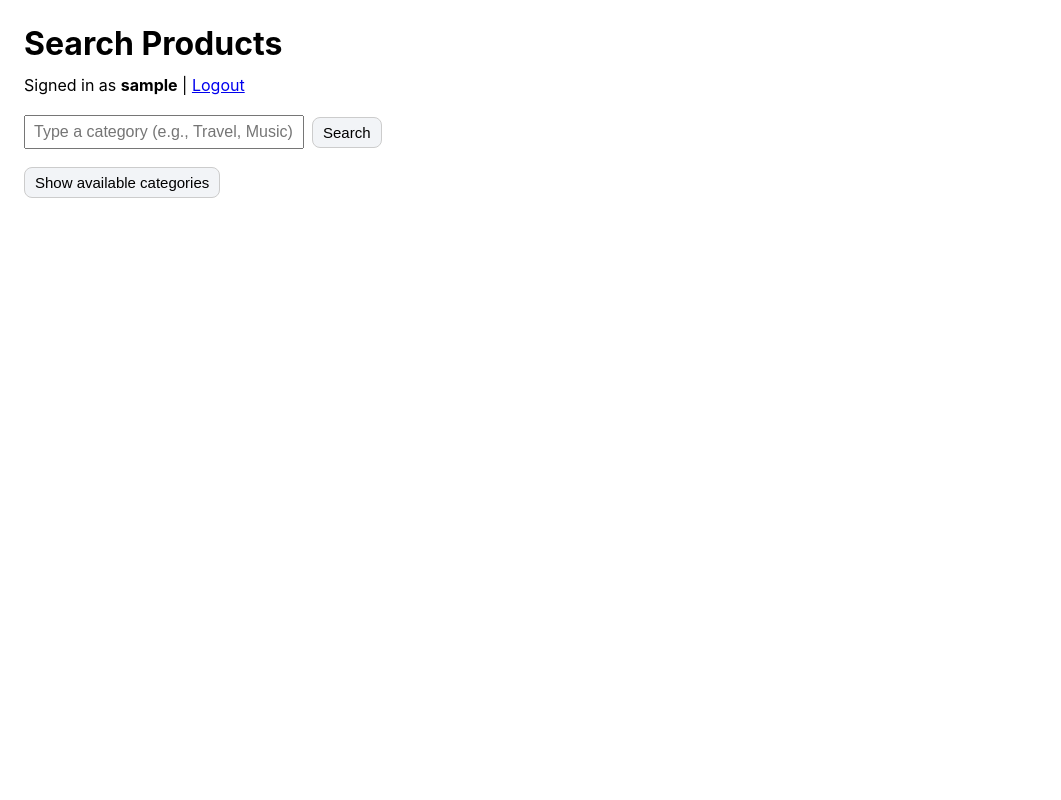
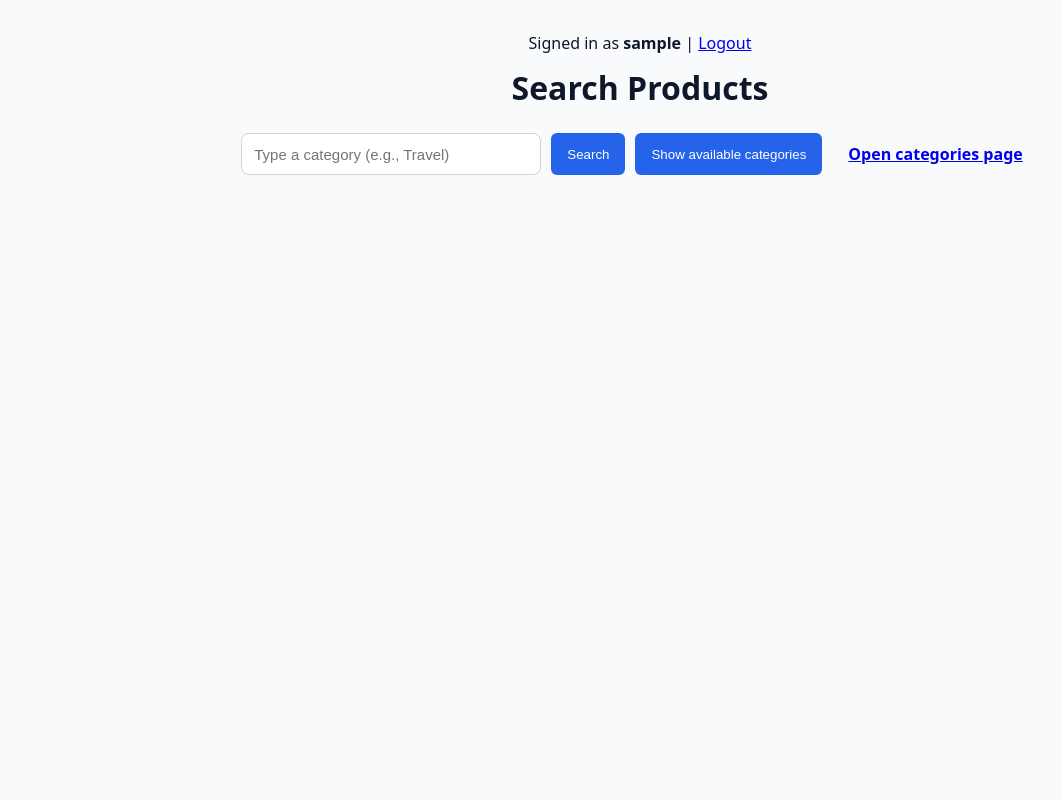
Before and after one commit to mon-sarder/LaCitySampleProjectRequirement, a Flask app: page /search in a window 1280 px wide. Shown: the whole page, without its empty margins (0-1061 px from the left). Run offline with Flask 3, Linux system fonts and the light colour scheme; the visitor is signed in with stand-in values (Sample User, id 1).

Commit message:
debugging CSP errors, 404 errors and more

```diff
--- a/backend/app.py
+++ b/backend/app.py
@@ -12,7 +12,7 @@ from werkzeug.security import generate_password_hash, check_password_hash
 from werkzeug.exceptions import BadRequest
 from jinja2 import TemplateNotFound
 
-from robot_driver import search_product
+from robot_driver import search_product, list_categories
 from login_driver import run_login_test
 
 # ── App setup ────────────────────────────────────────────────
@@ -45,17 +45,18 @@ def set_secure_headers(resp):
     resp.headers["Referrer-Policy"] = "no-referrer"
 
     if DEV_RELAXED_CSP:
-        # Relaxed for local development & MCP/Playwright testing
+        # Generous policy for local dev / MCP testing
         resp.headers["Content-Security-Policy"] = (
             "default-src 'self'; "
             "img-src 'self' data:; "
-            "script-src 'self' 'unsafe-inline'; "
+            "script-src 'self' 'unsafe-inline' 'unsafe-eval'; "
             "style-src  'self' 'unsafe-inline'; "
-            "connect-src 'self' http://localhost:5001 http://127.0.0.1:5001; "
+            "font-src 'self' data:; "
+            "connect-src 'self' http://localhost:5001 http://127.0.0.1:5001 ws: wss: http://localhost:* http://127.0.0.1:*; "
             "form-action 'self'; base-uri 'self'; frame-ancestors 'self';"
         )
     else:
-        # Stricter baseline (use for prod)
+        # Stricter baseline for production
         resp.headers["Content-Security-Policy"] = (
             "default-src 'self'; img-src 'self' data:; "
             "form-action 'self'; base-uri 'self'; frame-ancestors 'self';"
@@ -157,32 +158,26 @@ def login():
 @app.route("/register", methods=["GET", "POST"])
 def register():
     if request.method == "POST":
-        # robust trim of all fields
         username = (request.form.get("username") or "").strip()
         password = (request.form.get("password") or "")
         confirm  = (request.form.get("confirm")  or "")
 
-        # 1) required
         if not username or not password or not confirm:
             flash("Please fill out all fields.", "error")
             return render_template("register.html", username=username), 400
 
-        # 2) length / buffer protection
         if _too_long(username) or _too_long(password) or _too_long(confirm):
             flash(f"Username or password exceeds {MAX_CRED_LENGTH} characters.", "error")
             return render_template("register.html", username=username), 400
 
-        # 3) passwords must match
         if password != confirm:
             flash("Passwords do not match.", "error")
             return render_template("register.html", username=username), 400
 
-        # 4) unique username
         if get_user(username):
             flash("Username already exists.", "error")
             return render_template("register.html", username=username), 400
 
-        # 5) create user
         pw_hash = generate_password_hash(password)
         if add_user(username, pw_hash):
             session["user"] = username
@@ -206,7 +201,7 @@ def logout():
 def search_page():
     context = {
         "username": session.get("user"),
-        "query": "",
+        "query": request.args.get("query", ""),  # also accept ?query= from /categories links
         "error": None,
         "message": None,
         "choices": None,
@@ -215,11 +210,27 @@ def search_page():
         "meta": None,
     }
 
+    # If query provided via URL param (clicked from /categories)
+    if request.method == "GET" and context["query"]:
+        try:
+            data = search_product(context["query"], agent=AGENT_ID)
+            status = data.get("status")
+            if status == "choices":
+                context["message"] = data.get("message")
+                context["choices"] = data.get("categories") or []
+            elif status == "success":
+                context["picked"] = data.get("category")
+                context["items"] = data.get("items") or []
+                context["meta"] = data.get("meta")
+        except Exception as e:
+            context["error"] = f"Search failed: {e}"
+        return render_template("search.html", **context)
+
     if request.method == "POST":
         # Show available categories button
         if request.form.get("list_all") == "1":
             try:
-                data = search_product("", agent=AGENT_ID)
+                data = list_categories(agent=AGENT_ID)
                 context["message"] = data.get("message") or "Available categories:"
                 context["choices"] = data.get("categories") or []
             except Exception as e:
@@ -247,6 +258,29 @@ def search_page():
                 context["error"] = f"Search failed: {e}"
 
     return render_template("search.html", **context)
+
+# ── Categories pages (HTML + JSON) ──────────────────────────
+@app.route("/categories")
+@login_required
+def categories_page():
+    try:
+        data = list_categories(agent=AGENT_ID)
+        cats = data.get("categories", [])
+    except Exception as e:
+        cats = []
+        flash(f"Failed to load categories: {e}", "error")
+
+    # Keep this minimal so Claude/Playwright can navigate easily
+    return render_template("categories.html", categories=cats)
+
+@app.route("/categories.json")
+@login_required
+def categories_json():
+    try:
+        data = list_categories(agent=AGENT_ID)
+        return jsonify({"status": "choices", "categories": data.get("categories", [])})
+    except Exception as e:
+        return jsonify({"status": "error", "message": str(e)}), 500
 
 # ── JSON APIs ────────────────────────────────────────────────
 @app.route("/search-json", methods=["POST"])
--- a/backend/templates/search.html
+++ b/backend/templates/search.html
@@ -1,83 +1,56 @@
 <!DOCTYPE html>
 <html lang="en">
 <head>
-  <meta charset="UTF-8">
+  <meta charset="UTF-8" />
   <title>Search Products</title>
-  <style>
-    body { font-family: -apple-system, system-ui, Segoe UI, Roboto, Helvetica, Arial, sans-serif; margin: 24px; }
-    h1 { margin: 0 0 12px; }
-    .top { margin-bottom: 12px; }
-    .muted { color: #666; }
-    .error { color: #b00020; font-weight: 600; margin-top: 8px; }
-    .msg { margin-top: 8px; }
-    .row { display: inline-flex; gap: 8px; align-items: center; margin: 8px 0; }
-    input[type="text"] { padding: 6px 8px; font-size: 16px; width: 260px; }
-    button, .chip-btn {
-      padding: 6px 10px; font-size: 15px; cursor: pointer; border-radius: 8px;
-      border: 1px solid #ccc; background: #f2f4f7;
-    }
-    .chip-btn { margin: 6px 6px 0 0; }
-    .chip-btn:hover { background: #e7ebf0; }
-    .items { margin-top: 12px; border-top: 1px solid #ddd; padding-top: 10px; }
-    .item { display: grid; grid-template-columns: 1fr auto; gap: 10px; padding: 6px 0; border-bottom: 1px dashed #eee; }
-    .price { font-weight: 600; }
-    .actions { margin: 10px 0; }
-  </style>
+  <link rel="stylesheet" href="{{ url_for('static', filename='style.css') }}" />
 </head>
-<body>
+<body class="search-container">
+  <header style="text-align:center; margin-bottom:12px;">
+    Signed in as <strong>{{ username }}</strong> |
+    <a href="{{ url_for('logout') }}">Logout</a>
+  </header>
+
   <h1>Search Products</h1>
 
-  <div class="top">
-    Signed in as <strong>{{ username }}</strong> |
-    <a href="{{ url_for('logout') }}">Logout</a>
-  </div>
-
-  <!-- Search form -->
-  <form method="POST" class="row">
-    <input type="text" name="query" placeholder="Type a category (e.g., Travel, Music)" value="{{ query or '' }}">
+  <form method="POST" style="justify-content:center; display:flex; gap:10px;">
+    <input type="text" name="query" value="{{ query or '' }}"
+           placeholder="Type a category (e.g., Travel)" autocomplete="off" inputmode="search" />
     <button type="submit">Search</button>
-  </form>
-
-  <!-- Single button to list ALL categories -->
-  <form method="POST" class="actions">
-    <input type="hidden" name="list_all" value="1">
-    <button type="submit">Show available categories</button>
+    <button type="submit" name="list_all" value="1">Show available categories</button>
+    <a class="btn" href="{{ url_for('categories_page') }}">Open categories page</a>
   </form>
 
   {% if error %}
-    <div class="error">{{ error }}</div>
+    <p class="flash error" style="margin-top:10px;">{{ error }}</p>
+  {% endif %}
+  {% if message %}
+    <p class="flash info" style="margin-top:10px;">{{ message }}</p>
   {% endif %}
 
-  {% if message %}
-    <div class="msg">{{ message }}</div>
-  {% endif %}
-
-  {# Category choices (rendered after Search when no close match OR after clicking the button) #}
   {% if choices %}
-    <div class="muted">Categories:</div>
-    <div>
+    <div class="category-list" style="margin-top:10px;">
       {% for c in choices %}
-        <form method="POST" style="display:inline;">
-          <input type="hidden" name="query" value="{{ c }}">
-          <button class="chip-btn" type="submit">{{ c }}</button>
-        </form>
+        <a class="category-chip" href="{{ url_for('search_page') }}?query={{ c }}">{{ c }}</a>
       {% endfor %}
     </div>
   {% endif %}
 
-  {# Items list when a category has been picked #}
+  {% if picked %}
+    <h3 style="text-align:center; margin-top:16px;">Category: {{ picked }}</h3>
+  {% endif %}
+  {% if meta %}
+    <p style="text-align:center; color:#64748b;">{{ meta }}</p>
+  {% endif %}
+
   {% if items %}
-    <div class="items">
-      <div class="muted">Category: <strong>{{ picked }}</strong>{% if meta %} — <span class="muted">{{ meta }}</span>{% endif %}</div>
-      {% for it in items %}
-        <div class="item">
-          <div>{{ it.title }}</div>
-          <div class="price">{{ it.price }}</div>
+    <div style="display:grid; grid-template-columns: repeat(auto-fit, minmax(240px, 1fr)); gap:14px; margin-top:16px;">
+      {% for item in items %}
+        <div class="auth-card">
+          <div style="font-weight:600; margin-bottom:6px;">{{ item.title }}</div>
+          <div style="color:#2563eb;">{{ item.price }}</div>
         </div>
       {% endfor %}
-      {% if not items %}
-        <div class="muted">No items found on the first page.</div>
-      {% endif %}
     </div>
   {% endif %}
 </body>
```
Also changed, not shown: backend/templates/categories.html (added, +20 -0 lines), backend/templates/login.html (+12 -11 lines), backend/templates/register.html (+6 -3 lines).
